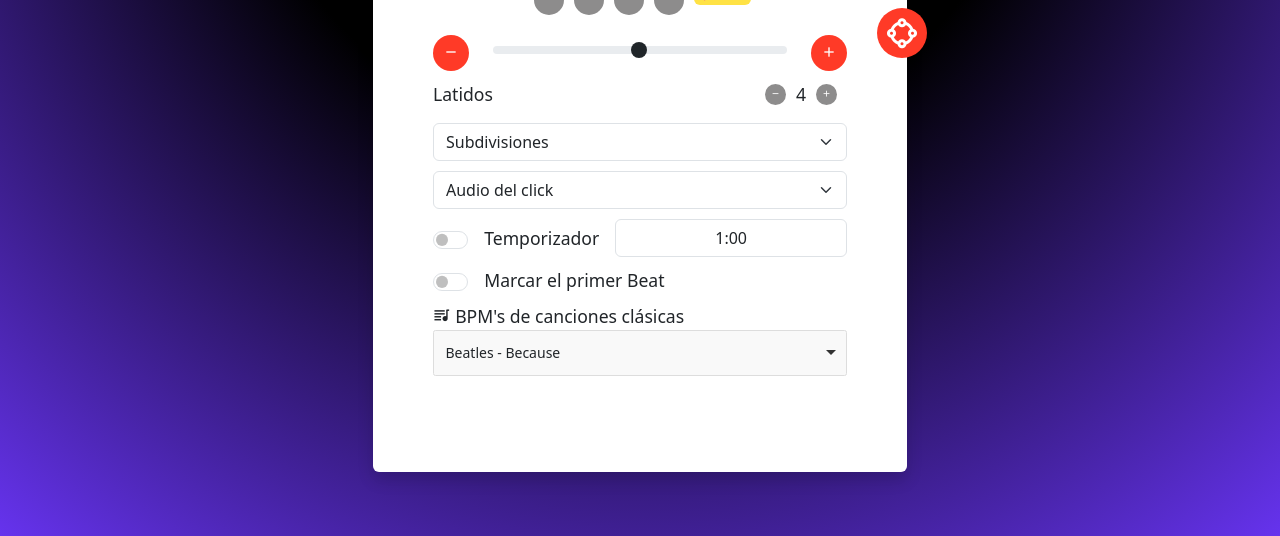
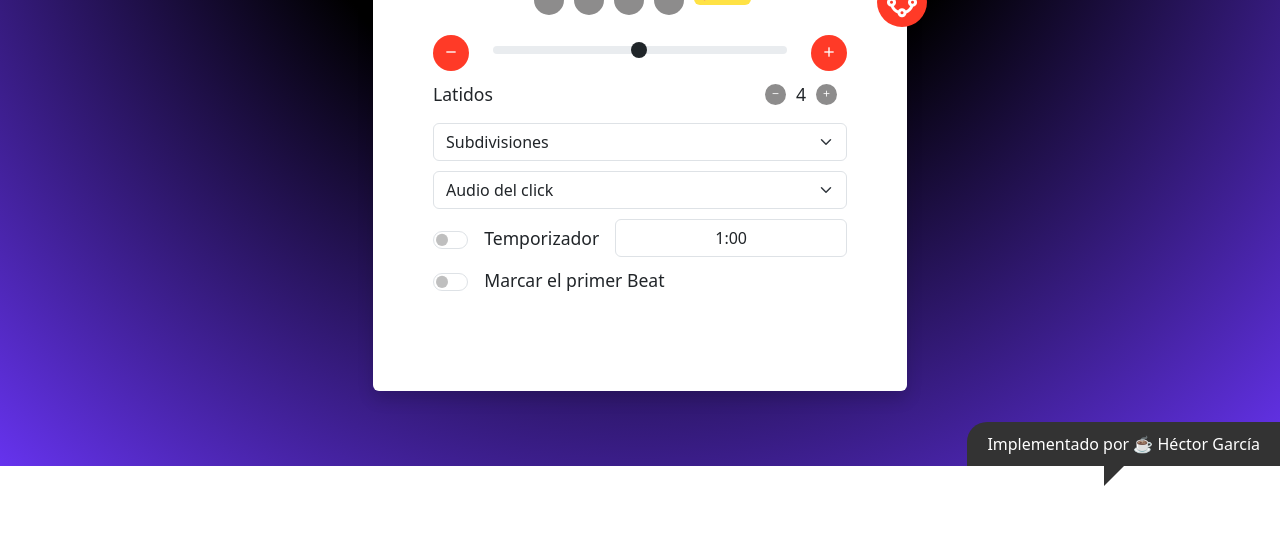
Before and after one commit to hectorgarciatw/metronomo, a plain HTML site: page index.html in a window 1280 px wide. Shown: the part 334-870 px from the top of the page. After the commit the page ends 800 px from the top, so only its background shows below. Drawn offline with nearby package versions, Linux system fonts and the light colour scheme.

Commit message:
Footer y eliminación de popper

```diff
--- a/style.css
+++ b/assets/css/style.css
@@ -149,7 +149,7 @@ body {
 /* Fin circulos de los beats*/
 
 /* Estilo de la pelotita del input range */
-input[type='range']::-webkit-slider-thumb {
+input[type="range"]::-webkit-slider-thumb {
     background-color: #202529;
     border-radius: 50%;
 }
@@ -314,12 +314,12 @@ input[type='range']::-webkit-slider-thumb {
 }
 
 /* Cambiar el color de la pelotita del slider a negro */
-.volume-slider input[type='range']::-webkit-slider-thumb {
+.volume-slider input[type="range"]::-webkit-slider-thumb {
     background-color: black !important;
 }
 
 /* Cambiar el color de la pista deslizante del slider a rojo */
-.volume-slider input[type='range']::-webkit-slider-runnable-track {
+.volume-slider input[type="range"]::-webkit-slider-runnable-track {
     background-color: red;
 }
 
@@ -388,7 +388,7 @@ input[type='range']::-webkit-slider-thumb {
     background-color: #ffffff; /* Cambia el color de fondo de la píldora de latidos */
 }
 
-.dark-mode input[type='range']::-webkit-slider-thumb {
+.dark-mode input[type="range"]::-webkit-slider-thumb {
     background-color: #ff3a27; /* Cambia el color a tu preferencia */
 }
 
@@ -429,7 +429,25 @@ input[type='range']::-webkit-slider-thumb {
     background-color: #562cc9;
 }
 
-/* Select de las canciones clasicas */
-.songSelector {
-    margin-top: 10px;
+.footer {
+    position: fixed;
+    bottom: 0;
+    right: 0;
+    background-color: #333;
+    color: #fff;
+    padding: 10px 20px;
+    border-top-left-radius: 20px;
 }
+
+.footer p {
+    margin: 0;
+}
+
+.footer::before {
+    content: "";
+    position: absolute;
+    bottom: -20px;
+    right: 50%;
+    border-top: 20px solid #333;
+    border-right: 20px solid transparent;
+}
--- a/index.html
+++ b/index.html
@@ -9,10 +9,8 @@
         <link href="https://cdn.jsdelivr.net/npm/bootstrap@5.3.3/dist/css/bootstrap.min.css" rel="stylesheet" integrity="sha384-QWTKZyjpPEjISv5WaRU9OFeRpok6YctnYmDr5pNlyT2bRjXh0JMhjY6hW+ALEwIH" crossorigin="anonymous" />
         <!-- BoxIcons-->
         <link href="https://unpkg.com/boxicons@2.1.4/css/boxicons.min.css" rel="stylesheet" />
-        <!-- Choices (Select)-->
-        <link rel="stylesheet" href="/assets/css/choices.min.css" />
         <!-- Mis estilos -->
-        <link rel="stylesheet" href="style.css" />
+        <link rel="stylesheet" href="/assets/css/style.css" />
     </head>
     <body>
         <!-- Navigation -->
@@ -147,17 +145,6 @@
                                                 </label>
                                                 <input class="form-check-input" checked type="checkbox" id="volume-switch" />
                                             </div>
-
-                                            <div class="songSelector">
-                                                <label for="choices-single-remove-xhr"><i class="bx bxs-playlist"></i> BPM's de canciones clásicas</label>
-                                                <select id="mySelect" placeholder="Selecciona una opción">
-                                                    <option value="1">Beatles - Because</option>
-                                                    <option value="2">REM - Everybody Hurts</option>
-                                                    <option value="3">Pappo - Desconfío</option>
-                                                    <option value="4">Phil Collins - In the air tonight</option>
-                                                </select>
-                                            </div>
-
                                             <div class="styleToogle form-check form-switch">
                                                 <input class="form-check-input" type="checkbox" id="modo-oscuro-switch" />
                                                 <label class="form-check-label" for="modo-oscuro-switch">
@@ -179,25 +166,16 @@
             </div>
         </header>
 
+        <footer class="footer">
+            <p>Implementado por ☕️ Héctor García</p>
+        </footer>
+
         <script src="https://cdn.jsdelivr.net/npm/bootstrap@5.3.3/dist/js/bootstrap.bundle.min.js" integrity="sha384-YvpcrYf0tY3lHB60NNkmXc5s9fDVZLESaAA55NDzOxhy9GkcIdslK1eN7N6jIeHz" crossorigin="anonymous"></script>
-        <script src="/assets/js/choices.min.js"></script>
         <script src="/assets/js/script.js"></script>
         <script>
-            document.addEventListener('DOMContentLoaded', () => {
-                const volumeButton = document.getElementById('volumeButton');
-                const volumeSlider = document.getElementById('volumeSlider');
-
-                // Inicializar Choices.js
-                const select = new Choices('#mySelect', {
-                    searchEnabled: true,
-                    duplicateItemsAllowed: false,
-                    loadingText: 'Cargando...',
-                    noResultsText: 'Sin resultados',
-                    itemSelectText: 'Seleccionar pista',
-                    placeholder: true,
-                    allowHTML: true,
-                    searchPlaceholderValue: 'Ingrese la pista que desea buscar',
-                });
+            document.addEventListener("DOMContentLoaded", () => {
+                const volumeButton = document.getElementById("volumeButton");
+                const volumeSlider = document.getElementById("volumeSlider");
 
                 var tooltipTriggerList = [].slice.call(document.querySelectorAll('[data-toggle="tooltip"]'));
                 var tooltipList = tooltipTriggerList.map(function (tooltipTriggerEl) {
@@ -205,32 +183,32 @@
                 });
 
                 // Obtener el elemento del dropdown
-                const dropdown = document.querySelector('.dropdown');
+                const dropdown = document.querySelector(".dropdown");
 
                 // Para el comportamiento del logo
-                const navbarCollapse = document.querySelector('.navbar-collapse');
-                const navbarBrand = document.querySelector('.navbar-brand');
+                const navbarCollapse = document.querySelector(".navbar-collapse");
+                const navbarBrand = document.querySelector(".navbar-brand");
 
                 // Evento para detectar la expansión del navbar
-                navbarCollapse.addEventListener('show.bs.collapse', () => {
-                    navbarBrand.style.display = 'none'; // Ocultar el logo
+                navbarCollapse.addEventListener("show.bs.collapse", () => {
+                    navbarBrand.style.display = "none"; // Ocultar el logo
                 });
 
                 // Evento para detectar la contracción del navbar
-                navbarCollapse.addEventListener('hide.bs.collapse', () => {
-                    navbarBrand.style.display = 'block'; // Mostrar el logo
+                navbarCollapse.addEventListener("hide.bs.collapse", () => {
+                    navbarBrand.style.display = "block"; // Mostrar el logo
                 });
 
                 // Activar el dropdown al pasar el cursor sobre él
-                dropdown.addEventListener('mouseenter', () => {
-                    this.querySelector('.dropdown-menu').classList.add('show');
-                    this.classList.add('show');
+                dropdown.addEventListener("mouseenter", () => {
+                    this.querySelector(".dropdown-menu").classList.add("show");
+                    this.classList.add("show");
                 });
 
                 // Desactivar el dropdown al retirar el cursor
-                dropdown.addEventListener('mouseleave', () => {
-                    this.querySelector('.dropdown-menu').classList.remove('show');
-                    this.classList.remove('show');
+                dropdown.addEventListener("mouseleave", () => {
+                    this.querySelector(".dropdown-menu").classList.remove("show");
+                    this.classList.remove("show");
                 });
             });
         </script>
```
Also changed, not shown: assets/css/base.min.css (deleted, +0 -1 lines), assets/css/choices.min.css (deleted), assets/js/choices.min.js (deleted).
